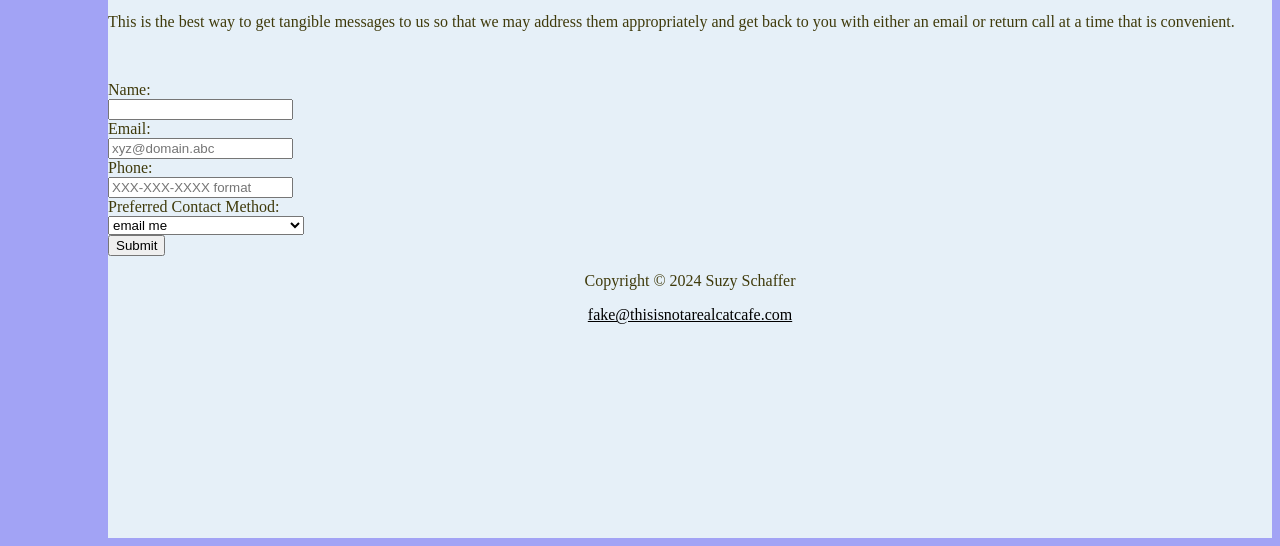
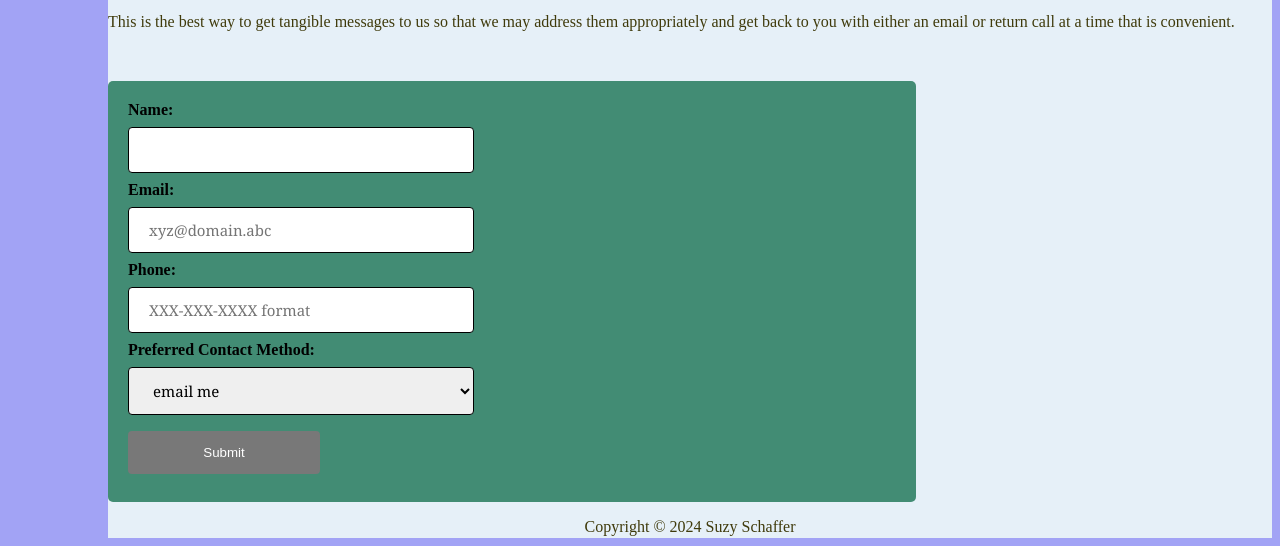
Before and after one commit to bohemivn/ChezFur-ITC2400, a plain HTML site: page contact.html in a window 1280 px wide. Shown: the part 383-929 px from the top of the page. Drawn offline with Linux system fonts and the light colour scheme.

Commit message:
11/10 Pre-JS

```diff
--- a/stylesheet/ChezFur.css
+++ b/stylesheet/ChezFur.css
@@ -278,6 +278,80 @@ a:hover {
 
 /*  CUSTOM CLASSES DEV AREA */
 
+/* CONTACT CLASSES for FORMS */
+
+form {
+  border-radius: 5px;
+  background-color: #428C74;
+  padding: 20px;
+  width: 66%
+}
+
+label {
+	color: black;
+	font-weight: bold
+}
+
+ /* Style text inputs */
+  input[type=text], select {
+  width: 45%;
+  padding: 12px 20px;
+  margin: 8px 0;
+  display: inline-block;
+  border: 1px solid;
+  border-radius: 4px;
+  box-sizing: border-box;
+  font-family: Cambria, "Hoefler Text", "Liberation Serif", Times, "Times New Roman", "serif";
+  font-size: 15px
+
+}
+
+/* Style email inputs */
+  input[type=email], select {
+  width: 45%;
+  padding: 12px 20px;
+  margin: 8px 0;
+  display: inline-block;
+  border: 1px solid;
+  border-radius: 4px;
+  box-sizing: border-box;
+  font-family: Cambria, "Hoefler Text", "Liberation Serif", Times, "Times New Roman", "serif";
+  font-size: 15px
+
+}
+
+/* Style phone inputs */
+  input[type=tel], select {
+  width: 45%;
+  padding: 12px 20px;
+  margin: 8px 0;
+  display: inline-block;
+  border: 1px solid;
+  border-radius: 4px;
+  box-sizing: border-box;
+  font-family: Cambria, "Hoefler Text", "Liberation Serif", Times, "Times New Roman", "serif";
+  font-size: 15px
+
+}
+
+/* submit button */
+input[type=submit] {
+  width: 25%;
+  background-color: #787878;
+  color: white;
+  padding: 14px 20px;
+  margin: 8px 0;
+  border: none;
+  border-radius: 4px;
+  cursor: pointer;
+}
+
+/*background color for submit button on mouse-over */
+input[type=submit]:hover {
+  background-color: black;
+
+}
+
 
 /**********************************************************************************************************************
 ****************************************************************************************************************************
@@ -404,4 +478,8 @@ a:hover {
         /* GRIDVIEW BOX CLASSES AND ITEM DEFINITIONS FOR ADOPTIONS PAGE*/
         /* going for 2columnx4row for small screen, putting boxcutter(item 6) (wide) after row 1. sealant (long) (item 3) is column 2, rows 3 and 4 */
         /* honkus is item 1, ogleby 2, industrialgradesealant3b, booper, hummus, boxcutter */
+
+
+
+
     }
```
